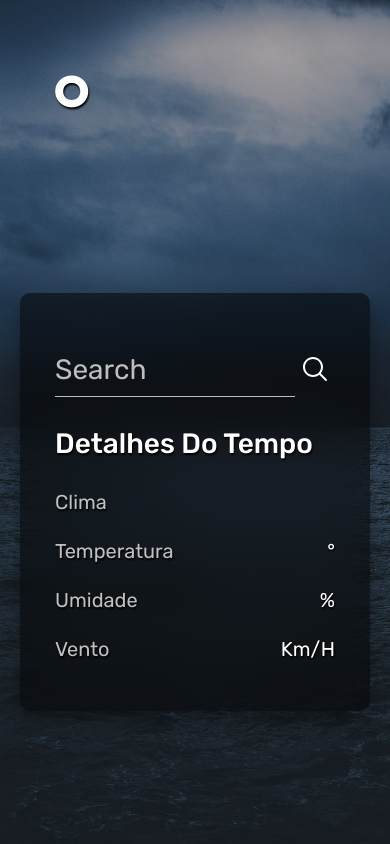
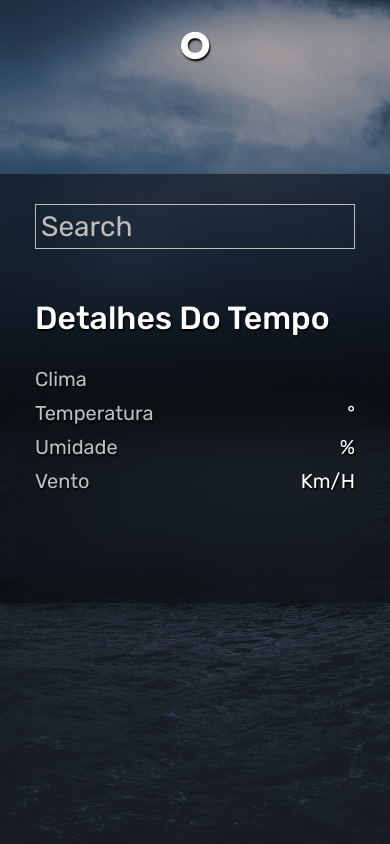
Before and after one commit to Leozhr/Weather-Angular, an Angular app: page /home in a window 390 px wide. Built offline with nearby package versions, Linux system fonts and the light colour scheme; no server answers.

Commit message:
Melhorias no Responsivo Mobile

```diff
--- a/src/app/pages/home/menu/menu.component.css
+++ b/src/app/pages/home/menu/menu.component.css
@@ -155,33 +155,39 @@ p {
 }
 
 @media screen and (max-width: 650px) {
-  .sub{
+  .weather-info-1 h1{
+    font-size: 6rem;
+  }
+
+  form input {
+    border: 1px solid rgb(190, 190, 190);
+    margin-bottom: 20px;
+    padding: 5px 5px;
+  }
+
+  button img {
+    display: none;
+  }
+
+  .temp-list {
+    gap: 10px;
+  }
+
+  .weather-info-1{
+    padding: 10px 40px;
+  }
+
+  .weather-info-1 p{
     font-size: 1.75rem;
   }
 
-  .temp-list {
-    gap: 25px;
-  }
-
-  .weather-info-1{
-    justify-self: start;
-    padding: 50px 50px;
-    margin-bottom: 50px;
-  }
-
-  .weather-info-1 h1{
-    font-size: 7rem;
-  }
-
-  .weather-info-1 p{
-    font-size: 2rem;
+  .weather-info-1 span{
+    font-size: 1.75rem;
   }
 
   .weather-info-2{
-    padding: 50px 35px;
-    gap: 60px;
-    margin: 0px 20px;
-    border-radius: 10px;
+    padding: 30px 35px 50px 35px;
+    margin: 30px 0px;
     gap: 30px;
   }
 
```
